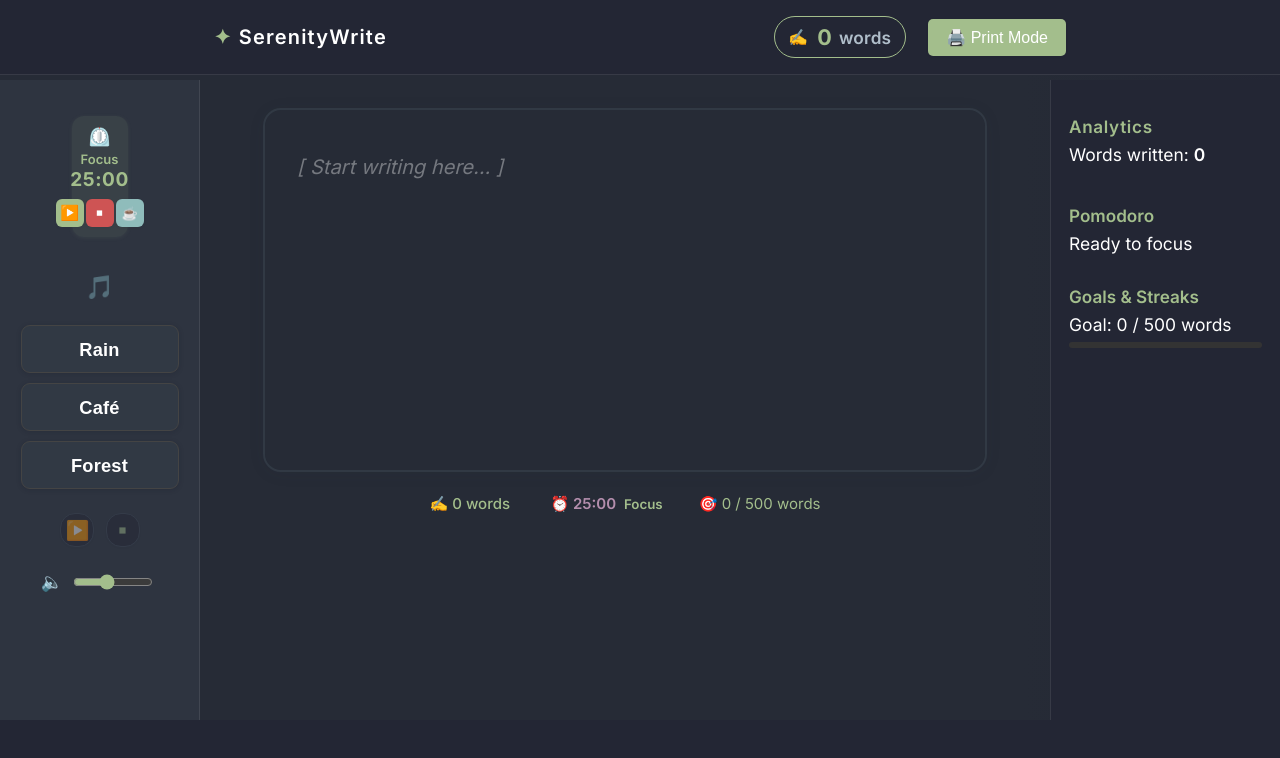
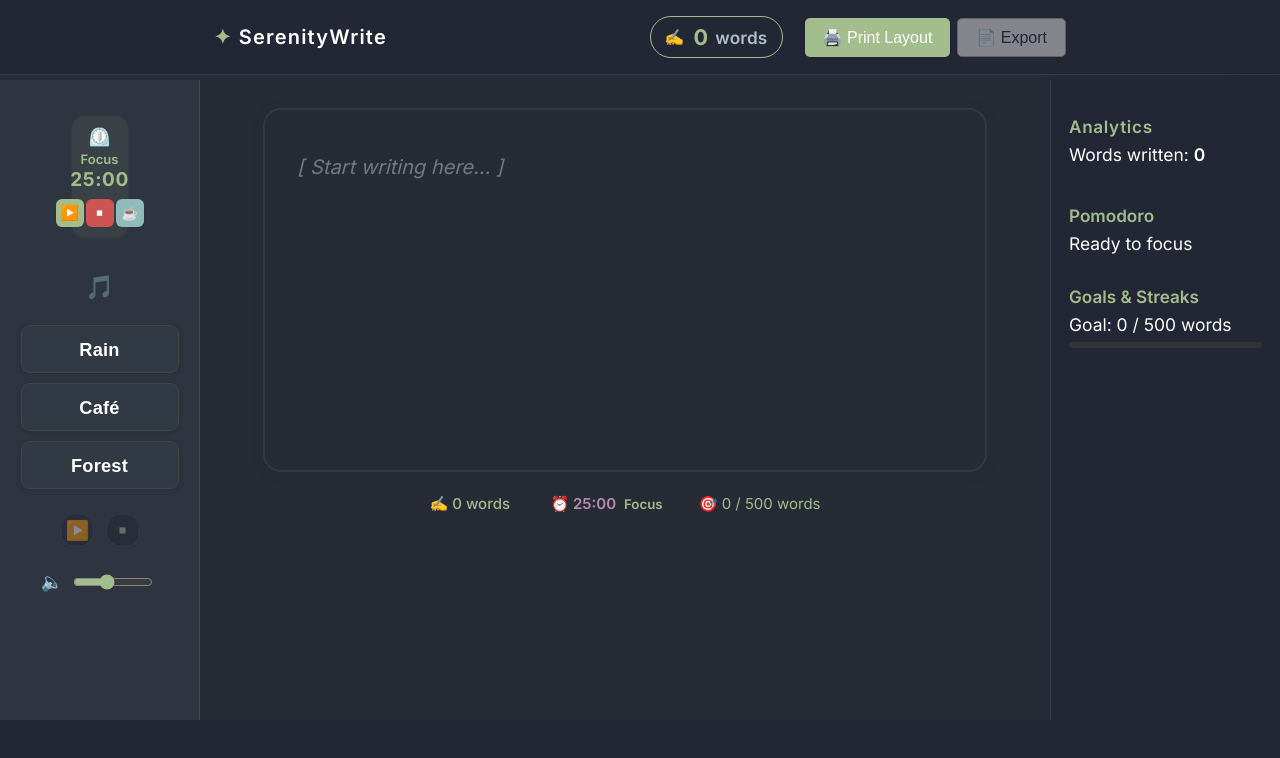
Before and after one commit to Workflow-Manager-admin/focuswrite-16354-55329e54, a React (Create React App) app in the folder focuswrite/: page / in a window 1280 px wide. Shown: the top 758 px of the page. Built offline with nearby package versions, Linux system fonts and the light colour scheme.

Commit message:
Auto-commit: Changes as of 2025-06-02T16:08:40.082890+00:00

```diff
--- a/focuswrite/src/App.js
+++ b/focuswrite/src/App.js
@@ -227,9 +227,37 @@ function App() {
               <span className="analytics-count">{wordCount}</span>
               <span className="analytics-label"> words</span>
             </div>
-            <button className={printMode ? "btn btn-active" : "btn"} onClick={togglePrintMode}>
-              <span role="img" aria-label="Print">🖨️</span> Print Mode
-            </button>
+            {/* Print & Export Controls */}
+            <div className="print-controls" style={{ display: 'flex', gap: 7 }}>
+              <button
+                className={printMode ? "btn btn-active" : "btn"}
+                onClick={togglePrintMode}
+                aria-label={printMode ? "Exit Print Layout" : "Enter Print Layout"}
+                title={printMode ? "Return to edit mode" : "Show clean print preview (no sidebars/controls)"}
+                style={{ minWidth: 90 }}
+              >
+                <span role="img" aria-label="Print">🖨️</span> {printMode ? "Exit Print" : "Print Layout"}
+              </button>
+              <button
+                className="btn"
+                onClick={() => {
+                  window.print();
+                }}
+                aria-label="Print or Export"
+                title="Export or print your writing as a clean document"
+                style={{
+                  backgroundColor: "#fff",
+                  color: "#232634",
+                  border: "1.5px solid #A3BE8C",
+                  fontWeight: 500,
+                  minWidth: 80,
+                  marginLeft: 0
+                }}
+                disabled={writing.trim() === ""}
+              >
+                <span role="img" aria-label="Print/Export">📄</span> Export
+              </button>
+            </div>
           </div>
         </div>
       </nav>
```
Also changed, not shown: 2 other files (tests, documents, lock files or other folders).
